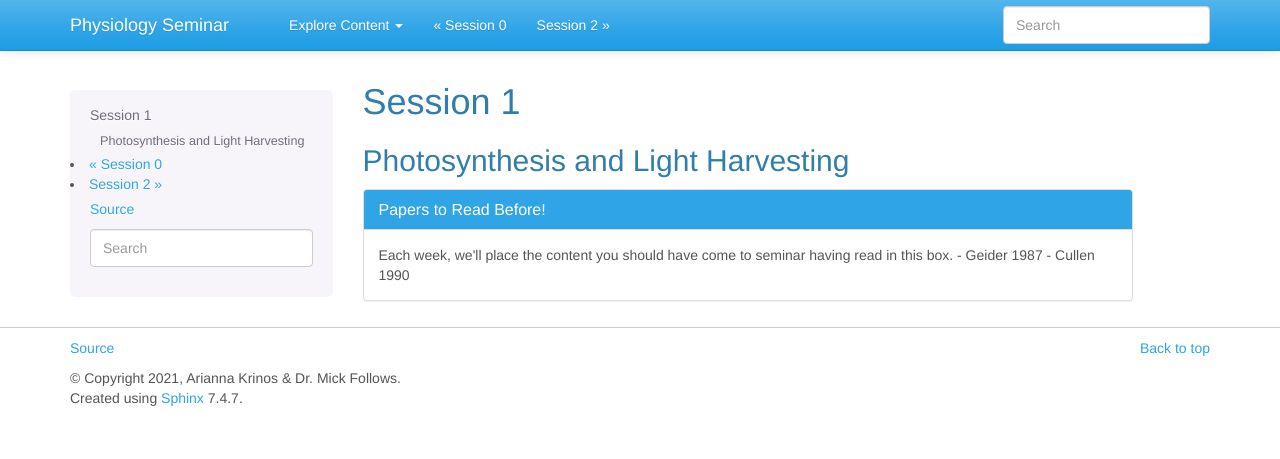
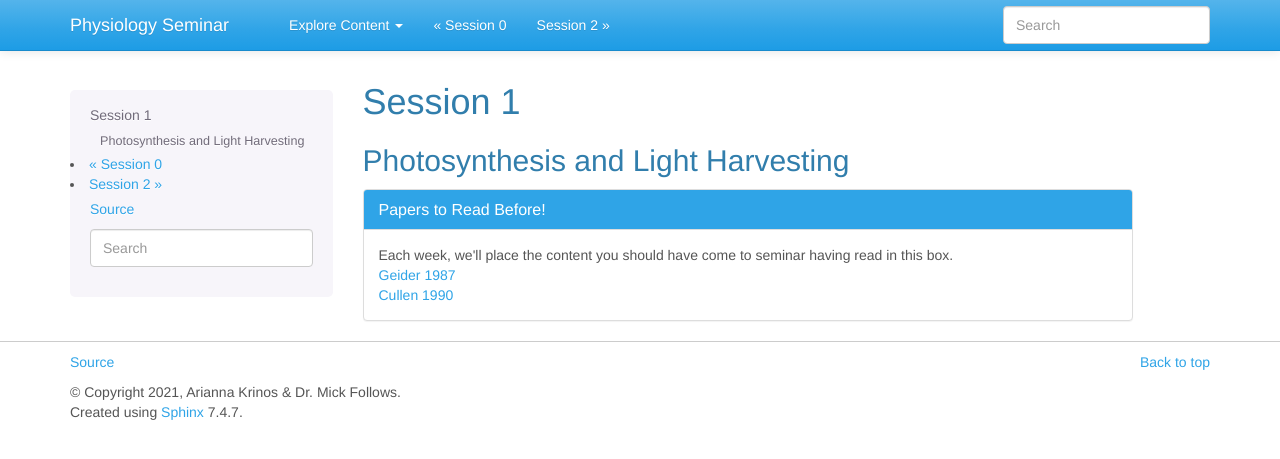
Before and after one commit to akrinos/2021-phyto-phys, a Sphinx documentation site: the page built from docs/week-two.md, in a window 1280 px wide. Shown: the top 459 px of the page. Built offline with Sphinx 7.4.7, drawn with Linux system fonts in a browser that asks for light colours.

```diff
--- a/docs/week-two.md
+++ b/docs/week-two.md
@@ -6,8 +6,8 @@
     <h3 class="panel-title">Papers to Read Before!</h3>
   </div>
   <div class="panel-body">
-      Each week, we'll place the content you should have come to seminar having read in this box.
-      - Geider 1987
-      - Cullen 1990
+      Each week, we'll place the content you should have come to seminar having read in this box.<br>
+      <a href="https://2021-phyto-phys.readthedocs.io/en/latest/_literature/session1/geider1987.pdf">Geider 1987</a><br>
+      <a href="https://2021-phyto-phys.readthedocs.io/en/latest/_literature/session1/cullen1990.pdf">Cullen 1990</a>
   </div>
 </div>
```
